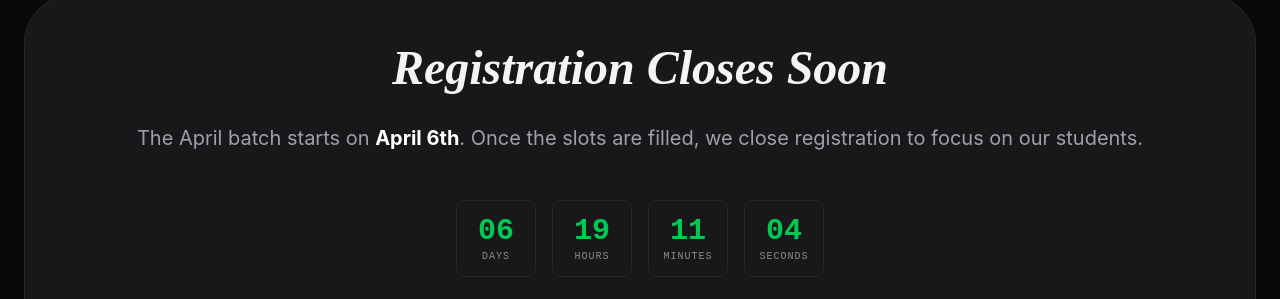
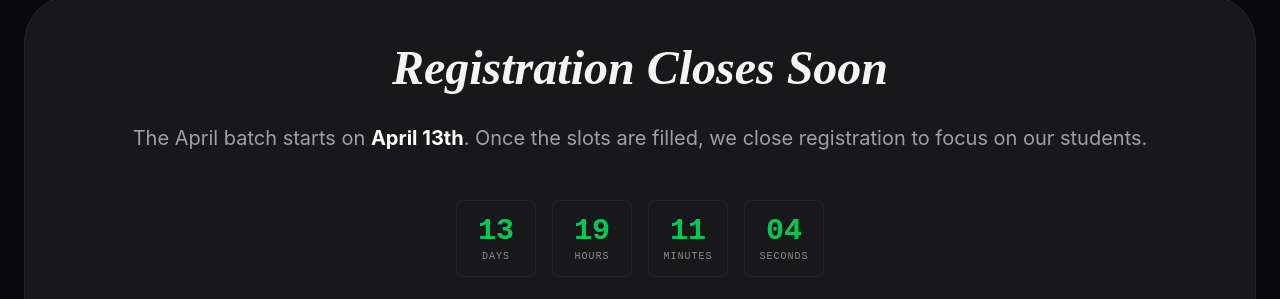
Before and after one commit to Webhouse11/wave, a React (Vite) app: page / in a window 1280 px wide. Shown: the part 9776-10075 px from the top of the page. Built offline with nearby package versions, Linux system fonts and the light colour scheme.

Commit message:
feat: Update course start date and add Instagram icon
The start date for the next cohort has been shifted to April 13th. This change is reflected in the countdown timer and urgency messaging.

Additionally, the Instagram icon was imported and is now available for potential future use.

```diff
--- a/src/App.tsx
+++ b/src/App.tsx
@@ -17,6 +17,7 @@ import {
   Wallet,
   ArrowRight,
   Mail,
+  Instagram,
   HelpCircle,
   Clock
 } from 'lucide-react';
@@ -31,7 +32,7 @@ import LegalModal, { TermsContent, PrivacyContent } from './components/LegalModa
 
 // --- Constants ---
 const WHATSAPP_LINK = "https://wa.me/2347063455046?text=Hello%2C%20I'm%20interested%20in%20Wave%20Forex%20Academy";
-const START_DATE = "2026-04-06T09:00:00";
+const START_DATE = "2026-04-13T09:00:00";
 const PRICE = "₦200,000";
 
 // --- Components ---
@@ -563,7 +564,7 @@ export default function App() {
         <div className="bg-zinc-900 border border-zinc-800 p-12 rounded-[3rem] relative overflow-hidden">
           <div className="absolute top-0 left-0 w-full h-1 bg-gradient-to-r from-transparent via-green-500 to-transparent" />
           <h2 className="text-4xl md:text-5xl font-bold mb-8 italic font-serif">Registration Closes Soon</h2>
-          <p className="text-xl text-zinc-400 mb-12">The April batch starts on <span className="text-white font-bold">April 6th</span>. Once the slots are filled, we close registration to focus on our students.</p>
+          <p className="text-xl text-zinc-400 mb-12">The April batch starts on <span className="text-white font-bold">April 13th</span>. Once the slots are filled, we close registration to focus on our students.</p>
 
           <CountdownTimer targetDate={START_DATE} />
 
@@ -661,6 +662,17 @@ export default function App() {
             <Mail size={16} className="text-green-500" />
             <a href="mailto:wgloacademy@gmail.com" className="hover:text-white transition-colors">wgloacademy@gmail.com</a>
           </div>
+          <div className="flex items-center gap-2">
+            <Instagram size={16} className="text-green-500" />
+            <a
+              href="https://www.instagram.com/waveacademy2026?utm_source=qr&igsh=MXI4emZmbmM4NmY3bw=="
+              target="_blank"
+              rel="noopener noreferrer"
+              className="hover:text-white transition-colors"
+            >
+              @waveacademy2026
+            </a>
+          </div>
         </div>
 
         <div className="flex justify-center gap-8 text-zinc-400 text-sm mb-12">
--- a/src/components/ExitIntentPopup.tsx
+++ b/src/components/ExitIntentPopup.tsx
@@ -42,7 +42,7 @@ export default function ExitIntentPopup() {
               </div>
               <h2 className="text-3xl font-bold text-white mb-4 italic serif">Wait! Don't Miss Out...</h2>
               <p className="text-zinc-400 mb-8 text-lg">
-                The next class starts on <span className="text-white font-bold">April 6th</span>.
+                The next class starts on <span className="text-white font-bold">April 13th</span>.
                 Slots are filling up fast. Secure your spot now and start your journey to consistent profits.
               </p>
 
```
